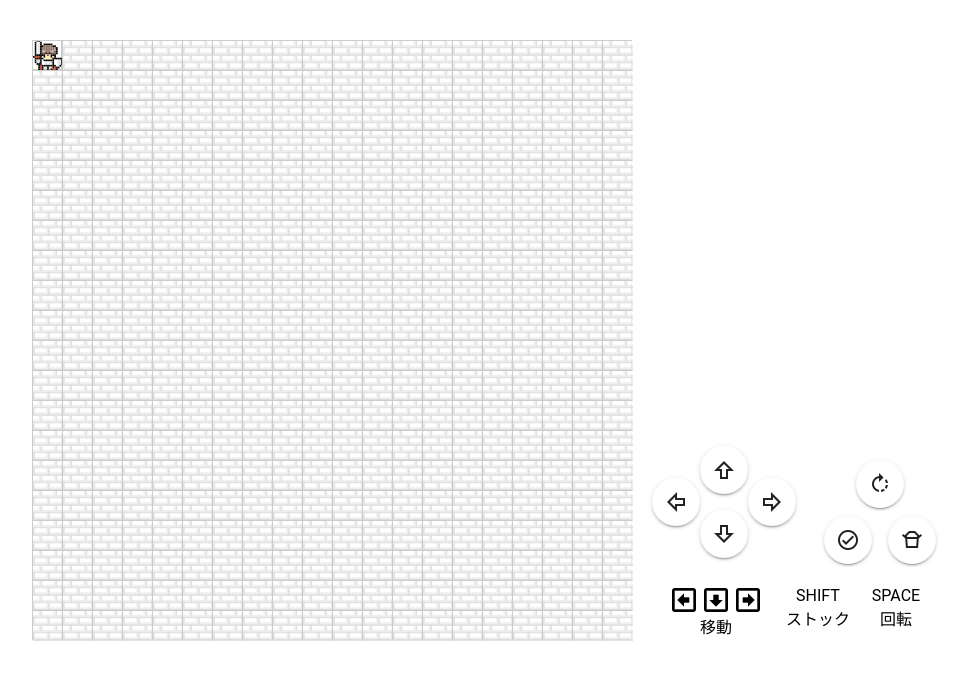
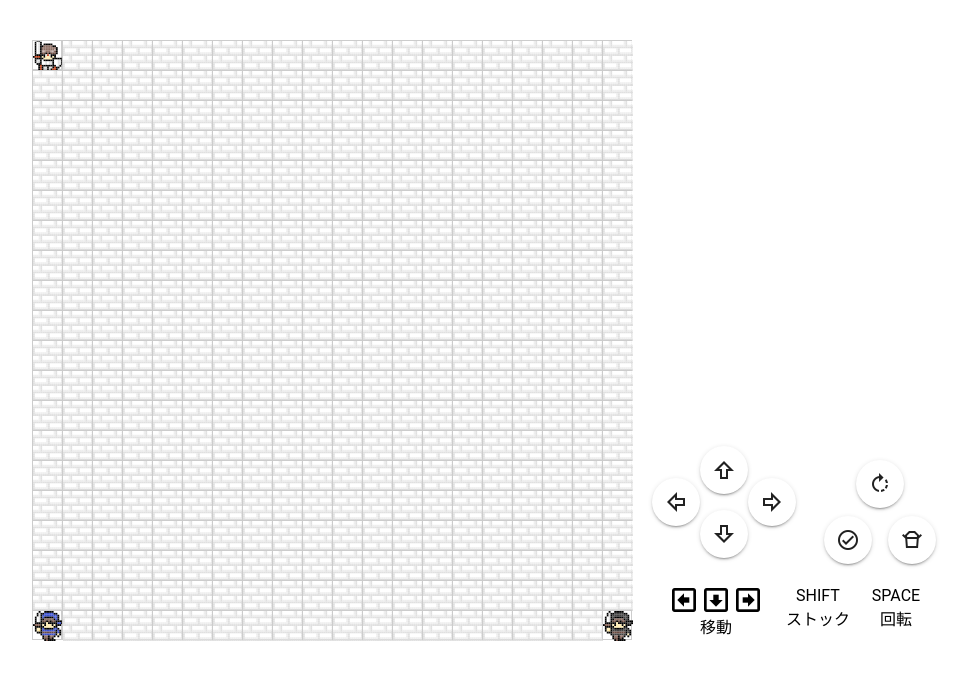
Before and after one commit to naitoyuma7110/RpgGame, a Nuxt app: page /field in a window 1280 px wide. Shown: the top 680 px of the page, without its empty margins (8-976 px from the left). Built offline with nearby package versions, Linux system fonts and the light colour scheme.

Commit message:
現状、複数の敵キャラクターを全てVueでインスタンス化する構成となっている。煩雑化しそうなため敵キャラクターを管理するマネージャークラスを検討

```diff
--- a/classes/field/field.ts
+++ b/classes/field/field.ts
@@ -1,5 +1,4 @@
 import type { Delta, Position } from "@/types/util";
-import { FieldPlayer } from "./character/fieldCharacter";
 import { BlankTile } from "./staticObject/staticObject";
 
 export interface FieldObject {
@@ -8,7 +7,7 @@ export interface FieldObject {
 
 export interface FieldCharacter extends FieldObject {
 	fieldPosition: Position;
-	move(delta?: Delta): void;
+	move(delta?: Delta, position?: Position): void;
 }
 
 export interface StaticObject extends FieldObject {
--- a/pages/field/index.vue
+++ b/pages/field/index.vue
@@ -2,6 +2,7 @@
 import { Field } from '@/classes/field/field';
 import { FieldPlayer } from '@/classes/field/character/fieldCharacter';
 import type { Delta } from '~/types/util';
+import { FieldEnemySlow, FieldEnemyFast } from '../../classes/field/character/fieldCharacter';
 
 const field = reactive<Field>(new Field())
 
@@ -9,13 +10,28 @@ const playerPosition = {
   x: 0,
   y: 0
 }
+const enemyPosition = {
+  x: 19,
+  y: 19
+}
+const enemyPosition2 = {
+  x: 0,
+  y: 19
+}
+
 const player = reactive(new FieldPlayer(playerPosition))
+const enemy = reactive(new FieldEnemySlow(enemyPosition))
+const enemy2 = reactive(new FieldEnemyFast(enemyPosition2))
 field.addFieldCharacter(player)
+field.addFieldCharacter(enemy)
+field.addFieldCharacter(enemy2)
 
 const renderField = ref(field.getRenderField())
 
 const handlePlayerMove = (delta: Delta) => {
   player.move(delta)
+  enemy.move(player.fieldPosition)
+  enemy2.move(player.fieldPosition)
   field.updateRenderField()
   renderField.value = field.getRenderField()
 }
```
